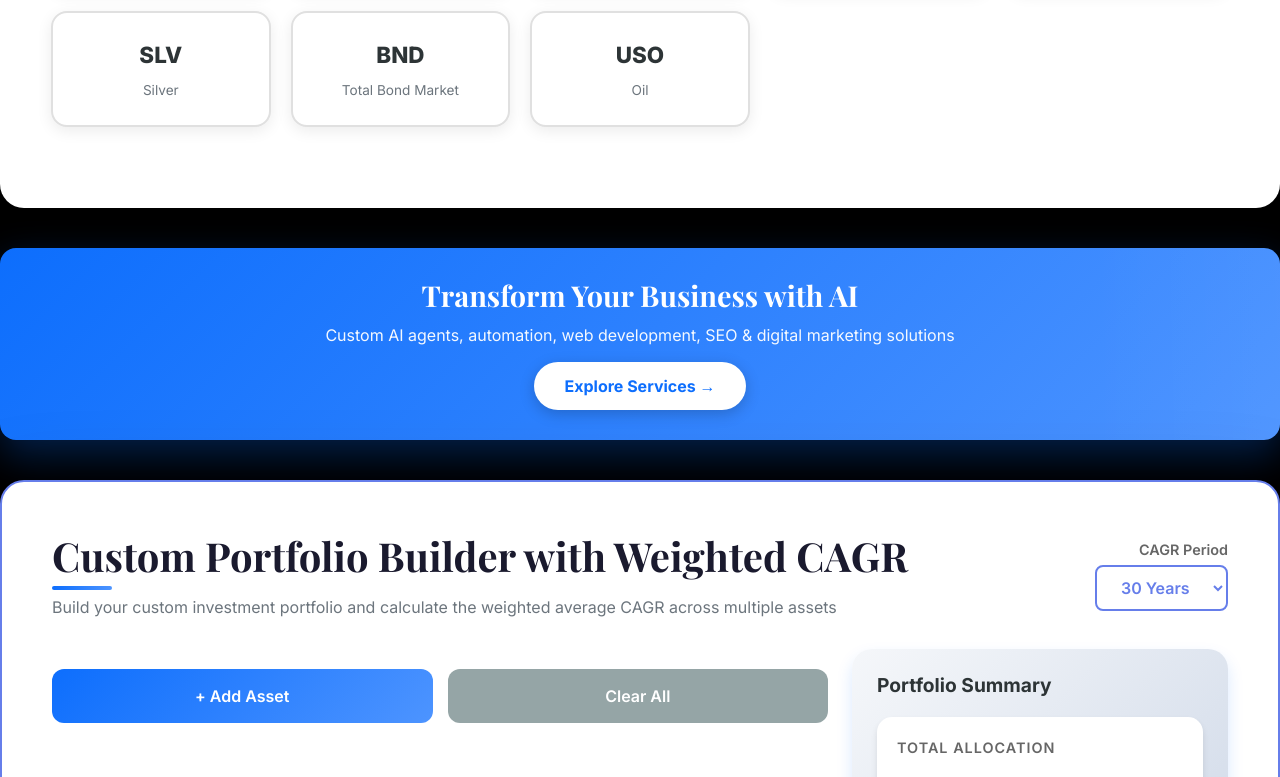
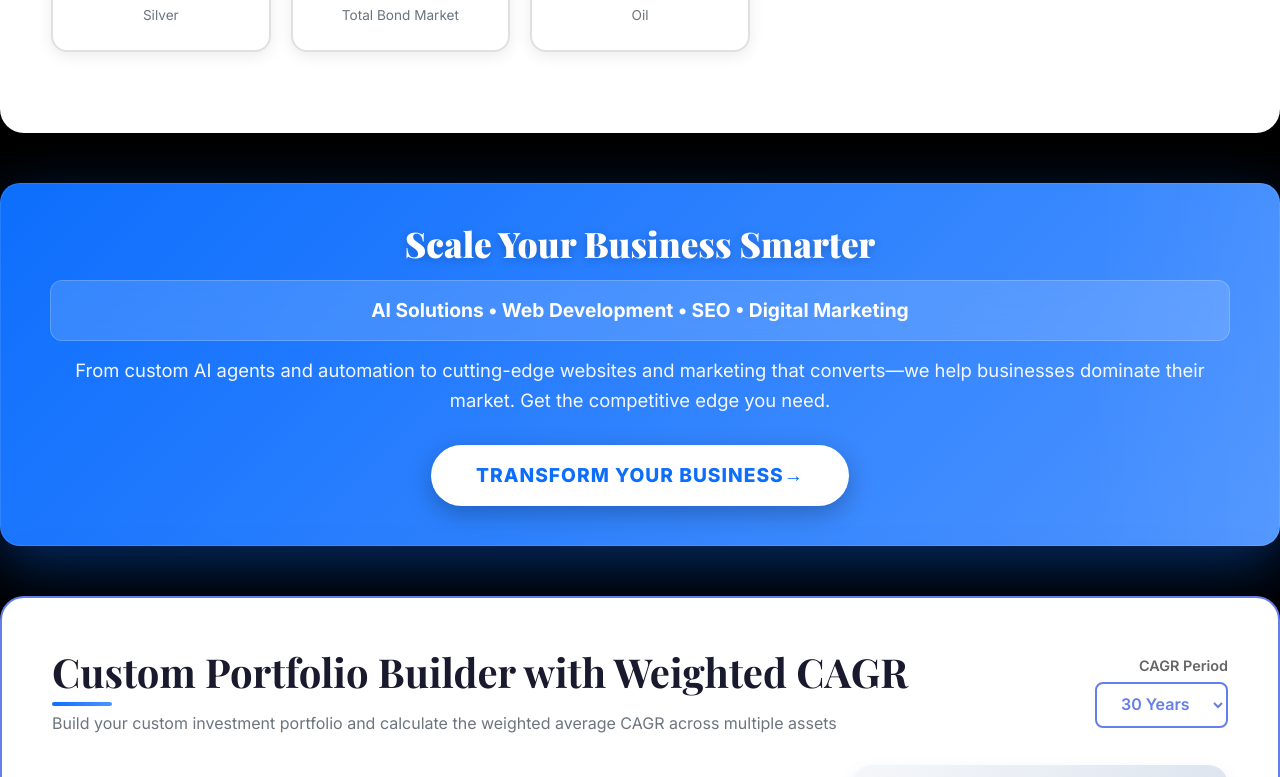
Before and after one commit to lmnitzsche/bootstrap-particles-dorkly, a plain HTML site: page investcalcfunnel/index.html in a window 1280 px wide. Shown: the part 2981-3758 px from the top of the page. Drawn offline with nearby package versions, Linux system fonts and the light colour scheme.

Commit message:
Update index.html

```diff
--- a/investcalcfunnel/index.html
+++ b/investcalcfunnel/index.html
@@ -920,13 +920,23 @@
         .compact-ad-strip {
             background: linear-gradient(135deg, #0d6efd 0%, #4d94ff 100%);
             color: white;
-            padding: 30px 40px;
+            padding: 40px 50px;
             text-align: center;
-            border-radius: 16px;
-            margin: 40px 0;
-            box-shadow: 0 15px 40px rgba(13, 110, 253, 0.3);
+            border-radius: 20px;
+            margin: 50px 0;
+            box-shadow:
+                0 20px 60px rgba(13, 110, 253, 0.4),
+                0 0 0 1px rgba(255, 255, 255, 0.1) inset;
             position: relative;
             overflow: hidden;
+            transition: all 0.3s ease;
+        }
+
+        .compact-ad-strip:hover {
+            transform: translateY(-5px);
+            box-shadow:
+                0 25px 70px rgba(13, 110, 253, 0.5),
+                0 0 0 1px rgba(255, 255, 255, 0.2) inset;
         }
 
         .compact-ad-strip::before {
@@ -936,7 +946,7 @@
             left: -100%;
             width: 100%;
             height: 100%;
-            background: linear-gradient(90deg, transparent, rgba(255,255,255,0.1), transparent);
+            background: linear-gradient(90deg, transparent, rgba(255,255,255,0.15), transparent);
             animation: slide 3s infinite;
         }
 
@@ -947,35 +957,69 @@
 
         .compact-ad-strip h3 {
             font-family: 'Playfair Display', serif;
-            font-size: 1.8rem;
+            font-size: 2.2rem;
+            font-weight: 800;
+            margin-bottom: 12px;
+            text-shadow: 0 2px 10px rgba(0,0,0,0.2);
+        }
+
+        .compact-ad-strip .ad-quote {
+            font-style: italic;
+            font-size: 1.1rem;
+            margin: 15px 0;
+            opacity: 0.95;
+            font-weight: 300;
+        }
+
+        .compact-ad-strip p {
+            font-size: 1.15rem;
+            margin-bottom: 20px;
+            opacity: 0.95;
+            line-height: 1.6;
+        }
+
+        .compact-ad-strip .ad-highlight {
             font-weight: 700;
-            margin-bottom: 10px;
-        }
-
-        .compact-ad-strip p {
-            font-size: 1rem;
-            margin-bottom: 15px;
-            opacity: 0.95;
+            font-size: 1.2rem;
+            margin: 15px 0;
+            padding: 15px 25px;
+            background: rgba(255, 255, 255, 0.15);
+            border-radius: 12px;
+            backdrop-filter: blur(10px);
+            border: 1px solid rgba(255, 255, 255, 0.2);
         }
 
         .compact-ad-btn {
             background: white;
             color: #0d6efd;
-            font-size: 1rem;
-            font-weight: 700;
-            padding: 12px 30px;
+            font-size: 1.2rem;
+            font-weight: 800;
+            padding: 16px 45px;
             border: none;
             border-radius: 50px;
             transition: all 0.3s ease;
             text-decoration: none;
             display: inline-block;
-            box-shadow: 0 4px 15px rgba(0,0,0,0.2);
+            box-shadow: 0 8px 25px rgba(0,0,0,0.25);
+            text-transform: uppercase;
+            letter-spacing: 1px;
+            margin-top: 10px;
         }
 
         .compact-ad-btn:hover {
-            transform: scale(1.05) translateY(-2px);
-            box-shadow: 0 6px 20px rgba(0,0,0,0.3);
+            transform: scale(1.08) translateY(-3px);
+            box-shadow: 0 12px 35px rgba(0,0,0,0.35);
             color: #0d6efd;
+        }
+
+        .compact-ad-btn::after {
+            content: ' →';
+            transition: transform 0.3s ease;
+            display: inline-block;
+        }
+
+        .compact-ad-btn:hover::after {
+            transform: translateX(5px);
         }
 
         @media (max-width: 768px) {
@@ -1077,13 +1121,6 @@
 
                 </article>
 
-                <!-- Compact Ad Strip 1: Courses -->
-                <aside class="compact-ad-strip" role="complementary">
-                    <h3>Build Lasting Wealth with Smart Investing</h3>
-                    <p>Master financial literacy, buy & hold strategies, credit optimization, and more with our proven courses</p>
-                    <a href="https://dorklyai.com/courses" class="compact-ad-btn" target="_blank" rel="noopener">View Courses →</a>
-                </aside>
-
                 <!-- Historical Backtesting Section -->
                 <section class="calculator-container" aria-labelledby="backtesting-heading">
                     <h2 id="backtesting-heading" class="section-title">Historical Stock Backtesting (Up to 50 Years)</h2>
@@ -1152,9 +1189,12 @@
 
                 <!-- Compact Ad Strip 2: Investment Insights -->
                 <aside class="compact-ad-strip" role="complementary">
-                    <h3>Learn from Legendary Investors</h3>
-                    <p>Discover timeless investment wisdom and financial strategies on our Blyss blog</p>
-                    <a href="../blog/blyss.html" class="compact-ad-btn">Read Investment Insights →</a>
+                    <h3>The 8th Wonder of the World</h3>
+                    <div class="ad-quote">
+                        "Compound interest is the eighth wonder of the world. He who understands it, earns it; he who doesn't, pays it." — Albert Einstein
+                    </div>
+                    <p>Discover timeless investment wisdom from Einstein, Buffett, and legendary investors. Learn the strategies that create generational wealth.</p>
+                    <a href="../blog/blyss.html" class="compact-ad-btn">Read Blyss Insights</a>
                 </aside>
 
                 <!-- CAGR Performance Analysis Section -->
@@ -1221,9 +1261,12 @@
 
                 <!-- Compact Ad Strip 3: Business Services -->
                 <aside class="compact-ad-strip" role="complementary">
-                    <h3>Transform Your Business with AI</h3>
-                    <p>Custom AI agents, automation, web development, SEO & digital marketing solutions</p>
-                    <a href="https://dorklyai.com" class="compact-ad-btn" target="_blank" rel="noopener">Explore Services →</a>
+                    <h3>Scale Your Business Smarter</h3>
+                    <div class="ad-highlight">
+                        AI Solutions • Web Development • SEO • Digital Marketing
+                    </div>
+                    <p>From custom AI agents and automation to cutting-edge websites and marketing that converts—we help businesses dominate their market. Get the competitive edge you need.</p>
+                    <a href="https://dorklyai.com" class="compact-ad-btn" target="_blank" rel="noopener">Transform Your Business</a>
                 </aside>
 
                 <!-- Portfolio Builder Section -->
@@ -1269,7 +1312,7 @@
                                 <div class="portfolio-stat-value" id="totalAllocation">0%</div>
                             </div>
 
-                            <div class="portfolio-stat-box" style="background: linear-gradient(135deg, #667eea 0%, #764ba2 100%);">
+                            <div class="portfolio-stat-box" style="background: linear-gradient(135deg, #0d6efd 0%, #4d94ff 100%);">
                                 <div class="portfolio-stat-label" style="color: rgba(255,255,255,0.9);"><span id="portfolioYearLabel">30</span>-Year Weighted CAGR</div>
                                 <div style="font-size: 2.5rem; font-weight: 800; color: #ffffff !important; -webkit-text-fill-color: #ffffff !important;" id="portfolioCAGR">-%</div>
                             </div>
```
